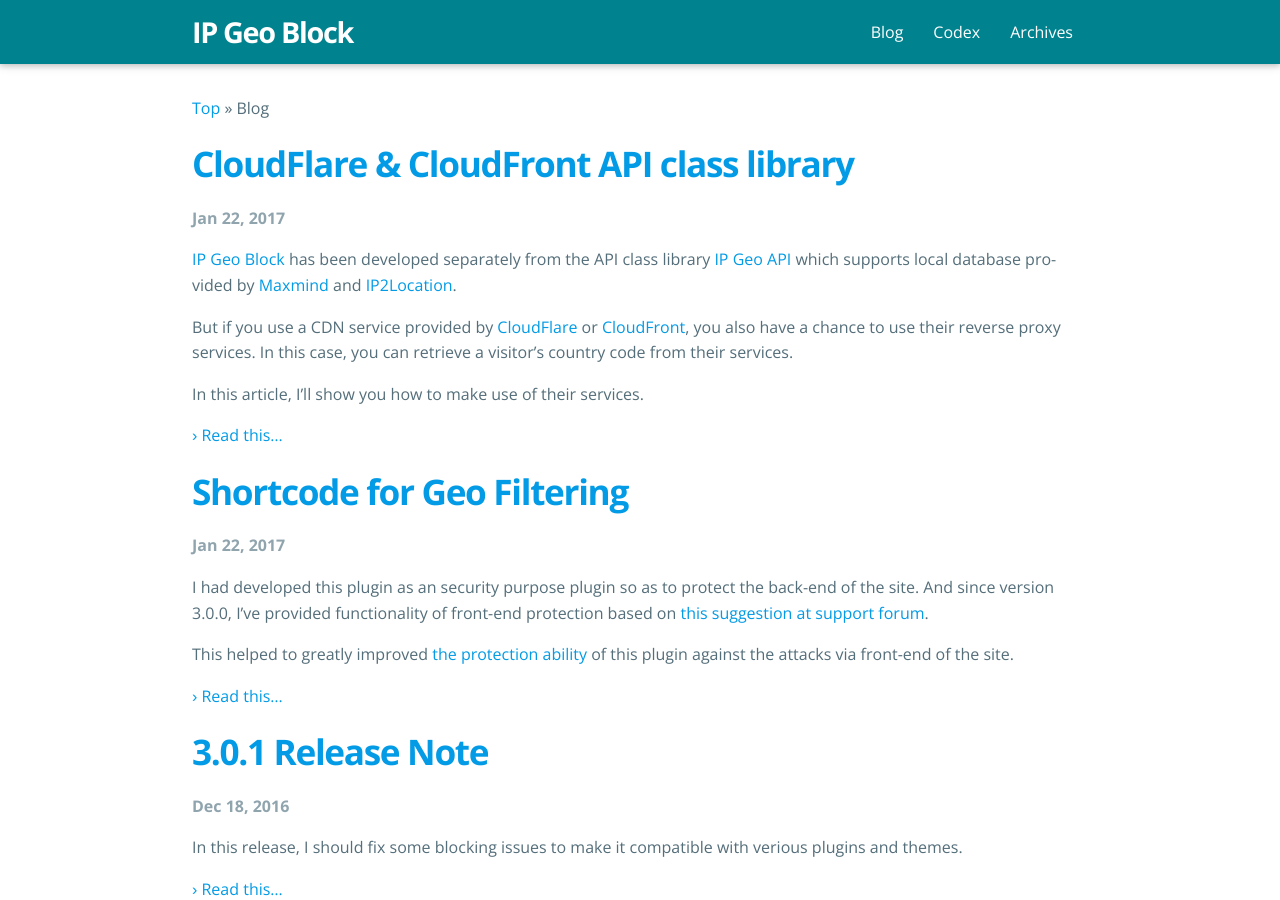
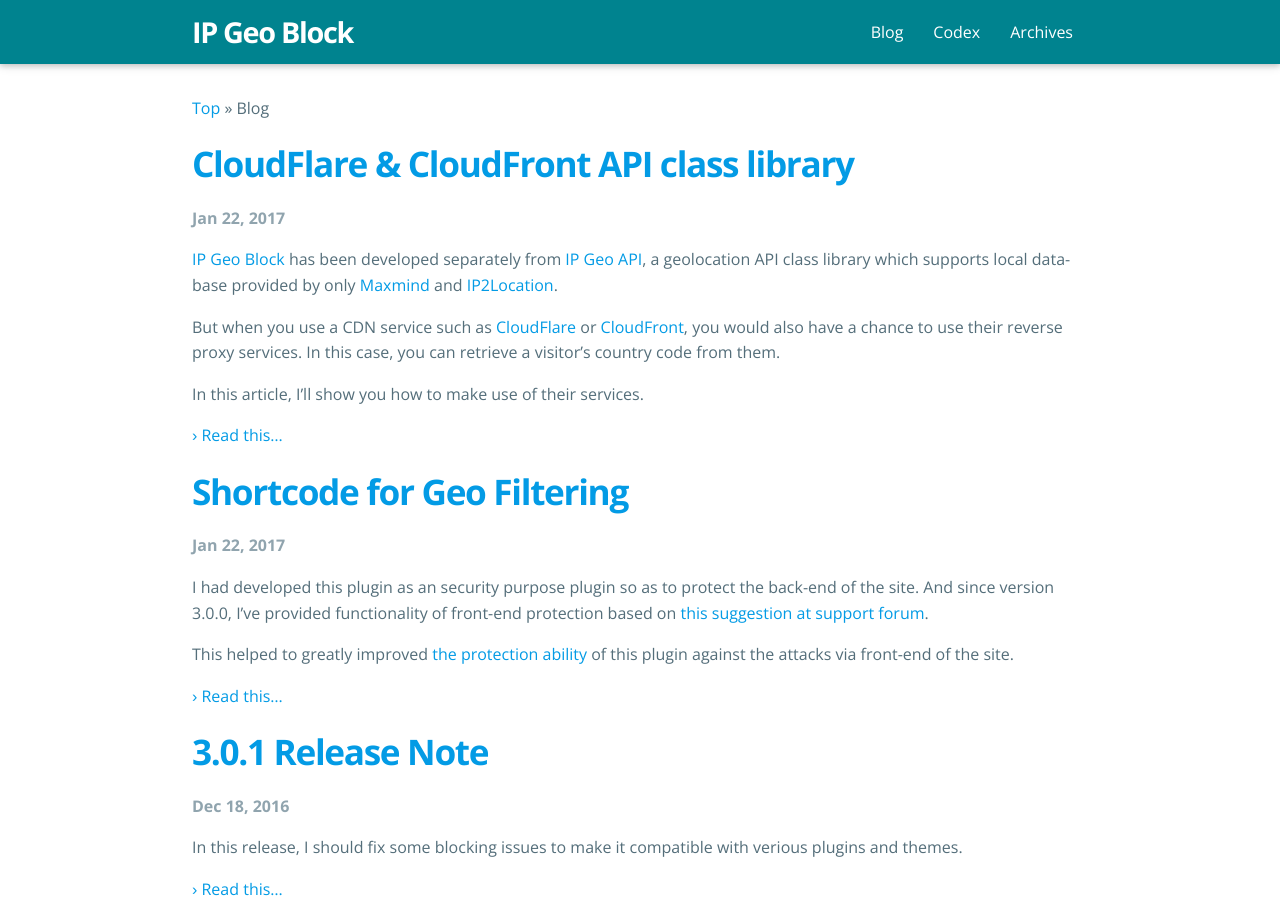
Before and after one commit to tokkonopapa/WordPress-IP-Geo-Block, a Jekyll site: the page built from blog/index.html, in a window 1280 px wide and 900 px high. Built offline with Jekyll 4.4.1, drawn with Linux system fonts in a browser that asks for light colours; some web fonts are replaced; the list of posts is cut into pages by our own code.

Commit message:
Update article.

```diff
--- a/_posts/article/2017-01-15-api-class-library.md
+++ b/_posts/article/2017-01-15-api-class-library.md
@@ -4,18 +4,24 @@
 date: 2017-01-22 01:00:00
 categories: article
 published: true
-script: []
-inline:
+# script: [/js/iframed/iframed.min.js]
+# inline:
+# 	lazyLoadIframe(
+# 		'gist-cloudflare',
+# 		'https://gist.github.com/tokkonopapa/d467976c4628e0be1fda6f57cf721c21.js',
+# 		'width:100%; height:0'
+# 	);
 ---
 
-[IP Geo Block][IP-Geo-Block] has been developed separately from the API class
-library [IP Geo API][IP-Geo-API] which supports local database provided by
-[Maxmind][Maxmind] and [IP2Location][IP2Location].
+[IP Geo Block][IP-Geo-Block] has been developed separately from
+[IP Geo API][IP-Geo-API], a geolocation API class library which
+supports local database provided by only [Maxmind][Maxmind] and
+[IP2Location][IP2Location].
 
-But if you use a CDN service provided by [CloudFlare][CloudFlare] or
-[CloudFront][CloudFront], you also have a chance to use their reverse proxy
-services. In this case, you can retrieve a visitor's country code from their
-services.
+But when you use a CDN service such as [CloudFlare][CloudFlare] or
+[CloudFront][CloudFront], you would also have a chance to use their
+reverse proxy services. In this case, you can retrieve a visitor's
+country code from them.
 
 In this article, I'll show you how to make use of their services.
 
@@ -47,14 +55,14 @@
 
 ### Pros and Cons ###
 
-The advantage of using these libraries is definitely the response time. It's
-almost zero. This is important especially for front-end.
+The advantage of using these libraries is definitely the response time that
+is important especially for front-end. It's almost zero.
 
 ![Response time of each API]({{ '/img/2017-01/ResponseTime.png' | prepend: site.baseurl }}
  "Response time of each API"
 )
 
-On the other hand, the disadvantage is disabling the search for any IP address
+On the other hand, the disadvantage is any IP address can not be retrieved
 on "**Search**" tab. In this case, you should just select other API
 <span class="emoji">
 ![emoji](https://assets-cdn.github.com/images/icons/emoji/unicode/1f60c.png)
@@ -72,5 +80,5 @@
 [CloudFront]:   https://aws.amazon.com/cloudfront/ "Amazon CloudFront – Content Delivery Network (CDN)"
 [CF-Headers]:   https://support.cloudflare.com/hc/en-us/articles/200170986-How-does-CloudFlare-handle-HTTP-Request-headers- "How does CloudFlare handle HTTP Request headers? &ndash; Cloudflare Support"
 [AM-Headers]:   http://docs.aws.amazon.com/AmazonCloudFront/latest/DeveloperGuide/RequestAndResponseBehaviorCustomOrigin.html "Request and Response Behavior for Custom Origins - Amazon CloudFront"
+[CF-ClassLib]:  https://gist.github.com/tokkonopapa/d467976c4628e0be1fda6f57cf721c21 "IP Geo Block api class library for CloudFlare"
 [AM-ClassLib]:  https://gist.github.com/tokkonopapa/15c2175870ad646f6989efbe59a1e211 "IP Geo Block api class library for CloudFront"
-[CF-ClassLib]:  https://gist.github.com/tokkonopapa/d467976c4628e0be1fda6f57cf721c21 "IP Geo Block api class library for CloudFlare"
--- /dev/null
+++ b/js/iframed/fiframe.min.html
@@ -0,0 +1 @@
+<!doctype html><html><head><base target="_top"><style>body,iframe{margin:0;padding:0}</style><script>function resizeIframe(){var a=document.body,b=document.documentElement,c=Math.max(a.offsetTop,0),d=Math.max(b.offsetTop,0),a=Math.max(a.scrollHeight+c,a.offsetHeight+c,b.scrollHeight+d,b.offsetHeight+d);0<b.clientTop&&(a+=2*b.clientTop);b=window.frameElement;c=window.parent.document.getElementById(b.id);c.style.height=a+"px";/*c.parentNode.style.height=a+"px";*/a<b.min_height&&setTimeout(resizeIframe,1E3)};</script></head><body onload="resizeIframe()"><script>for(var links=window.parent.document.getElementsByTagName("link"),n=links.length;0<=--n;)if("canonical"===links[n].getAttribute("rel")){var link=document.createElement("link");link.setAttribute("rel","canonical");link.setAttribute("href",links[n].getAttribute("href"));document.getElementsByTagName("head")[0].appendChild(link);break}var iframe=window.frameElement;iframe.stylesheet&&(link=document.createElement("link"),link.setAttribute("rel","stylesheet"),link.setAttribute("type","text/css"),link.setAttribute("href",iframe.stylesheet),document.getElementsByTagName("head")[0].appendChild(link));document.write('<script src="'+iframe.script_src+'">\x3c/script>');</script></body></html>
```
Also changed, not shown: other parts of _posts/article/2017-01-15-api-class-library.md (+11 -9 lines), js/iframed/README.md (added, +72 -0 lines), js/iframed/fiframe.html (added, +56 -0 lines), js/iframed/iframed.js (added, +151 -0 lines), js/iframed/iframed.min.js (added).
